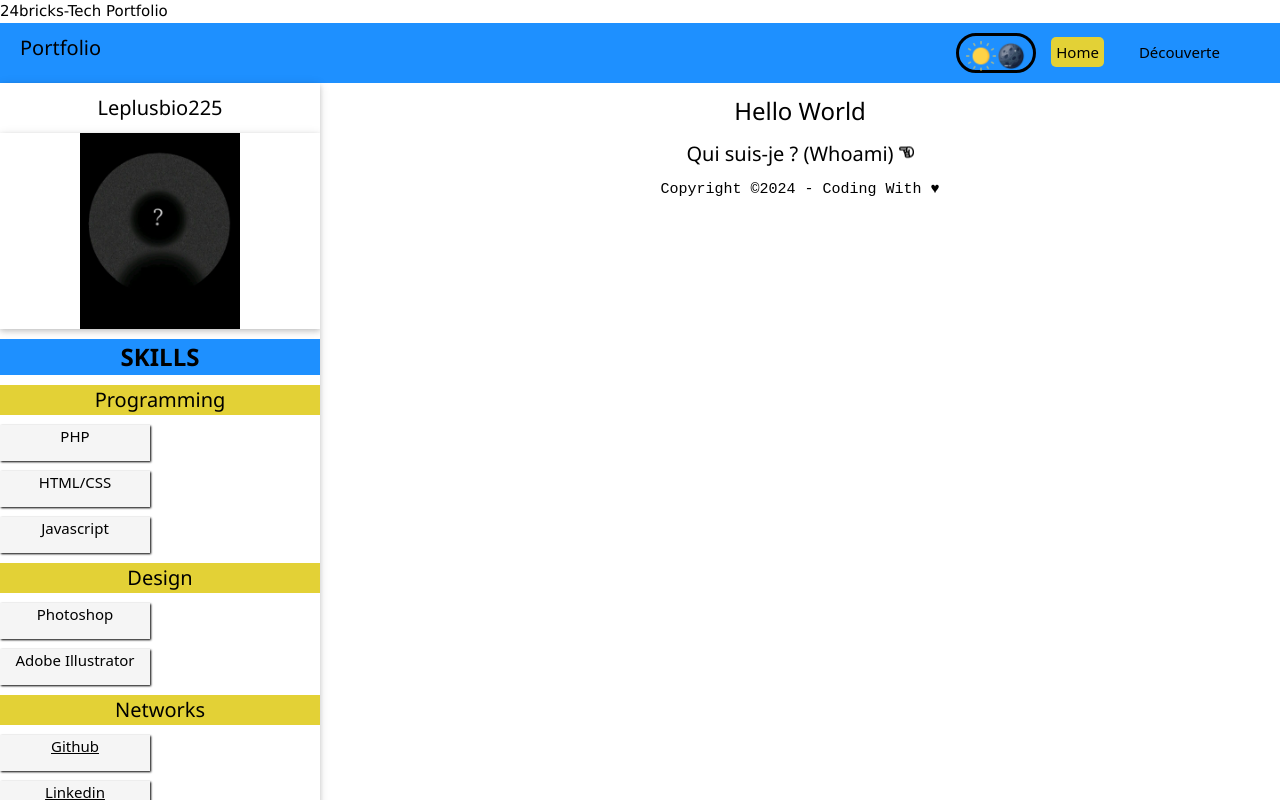
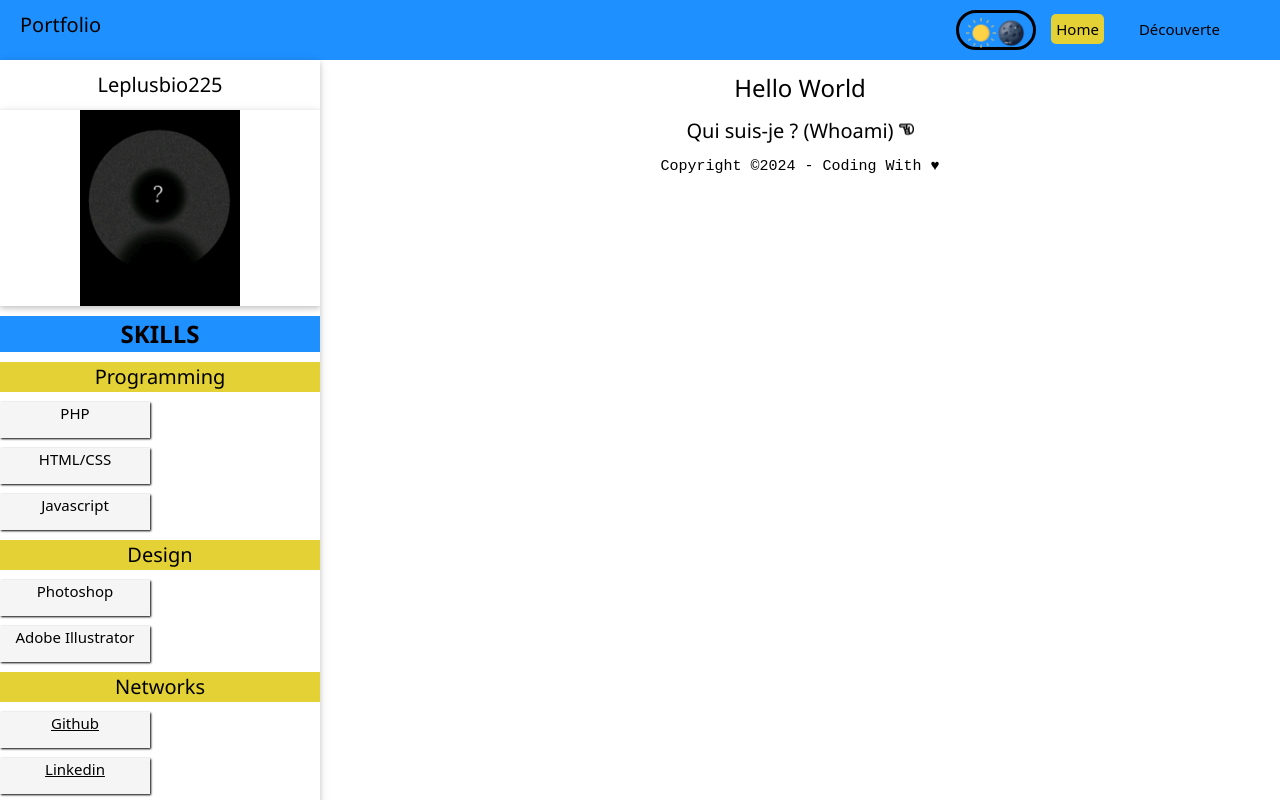
Before and after one commit to Leplusbio225/Leplusbio225.github.io, a plain HTML site: page index.html in a window 1280 px wide. Drawn offline with nearby package versions, Linux system fonts and the light colour scheme.

Commit message:
Correction de bug

```diff
--- a/index.html
+++ b/index.html
@@ -4,7 +4,7 @@
     <meta charset="UTF-8">
     <meta name="viewport" content="width=device-width, initial-scale=1.0">
     <link rel="stylesheet" href="style.css">
-    <link rel="stylesheet" href="https://www.w3schools.com/w3css/4/w3.css"
+    <link rel="stylesheet" href="https://www.w3schools.com/w3css/4/w3.css">
     <title>24bricks-Tech Portfolio</title>
 </head>
 <body>
```
